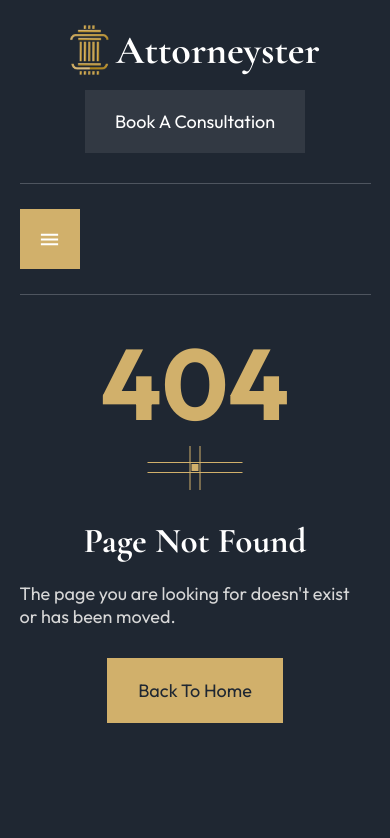
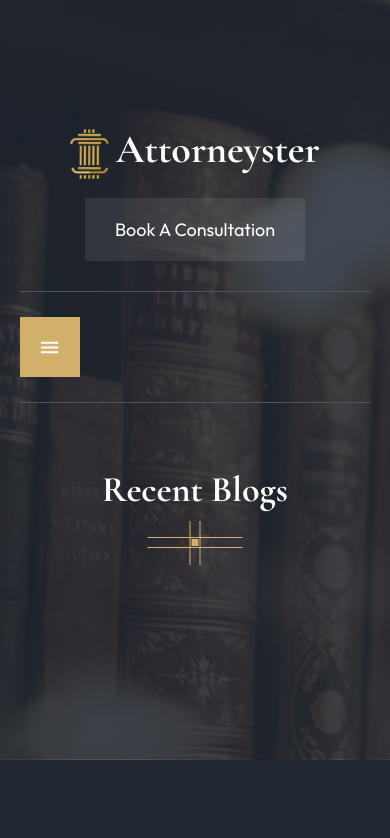
Before and after one commit to MohamedHabibFrigui/Law-Firm, a React (Vite) app: page /blog in a window 390 px wide. Before the commit this address had no page. Shown: the top 838 px of the page. Built offline with nearby package versions, Linux system fonts and the light colour scheme.

Commit message:
Add the routes and fix a problem in the Navbar

```diff
--- a/src/App.jsx
+++ b/src/App.jsx
@@ -1,3 +1,4 @@
+import { Route, Routes } from "react-router-dom";
 import "./App.scss";
 import About from "./pages/About";
 import Cases from "./pages/Cases";
@@ -12,15 +13,17 @@ import Testimonial from "./pages/Testimonial";
 function App() {
   return (
     <div className="app">
-      {/* <Home /> */}
-      {/* <About /> */}
-      {/* <Pricing /> */}
-      {/* <Testimonial /> */}
-      {/* <ContactUs /> */}
-      {/* <RecentBlog /> */}
-      {/* <Cases /> */}
-      {/* <PracticeArea /> */}
-      <Error />
+      <Routes>
+        <Route path="/" element={<Home />} />
+        <Route path="/about" element={<About />} />
+        <Route path="/pricing" element={<Pricing />} />
+        <Route path="/testimonial" element={<Testimonial />} />
+        <Route path="/contact-us" element={<ContactUs />} />
+        <Route path="/blog" element={<RecentBlog />} />
+        <Route path="/cases" element={<Cases />} />
+        <Route path="/practice-area" element={<PracticeArea />} />
+        <Route path="*" element={<Error />} />
+      </Routes>
     </div>
   );
 }
--- a/src/components/AboutIntroSection/AboutIntroSection.jsx
+++ b/src/components/AboutIntroSection/AboutIntroSection.jsx
@@ -35,7 +35,7 @@ const AboutIntroSection = () => {
             <BsInstagram className="socialIcon" />
             <BsPinterest className="socialIcon" />
           </div>
-          <Button text="Get An Appointment" type="white" />
+          <Button text="Get An Appointment" type="white" to="/contact-us" />
         </div>
       </div>
     </section>
--- a/src/components/Button/Button.jsx
+++ b/src/components/Button/Button.jsx
@@ -1,8 +1,13 @@
+import { Link } from "react-router-dom";
 import "./Button.scss";
 
-const Button = ({ text, large, type }) => {
+const Button = ({ text, large, type, to }) => {
   return (
-    <div className={`button ${large === true && "large"} ${type}`}>{text}</div>
+    <Link to={to}>
+      <div className={`button ${large === true && "large"} ${type}`}>
+        {text}
+      </div>
+    </Link>
   );
 };
 
--- a/src/components/ConsultationSection/ConsultationSection.jsx
+++ b/src/components/ConsultationSection/ConsultationSection.jsx
@@ -14,7 +14,7 @@ const ConsultationSection = () => {
             and we’ll get in touch shortly, or phone between 8:00 am and 7:00 pm
             Monday to Saturday.
           </p>
-          <Button text="Contact Us" type="filled" />
+          <Button text="Contact Us" type="filled" to="/contact-us" />
         </div>
         <div className="right">
           <div className="rightContent">
--- a/src/components/ErrorSection/ErrorSection.jsx
+++ b/src/components/ErrorSection/ErrorSection.jsx
@@ -5,13 +5,13 @@ import "./ErrorSection.scss";
 const ErrorSection = () => {
   return (
     <div className="errorSection">
-      <Navbar />
+      <Navbar home />
       <div className="container center">
         <h1 className="errorCode">404</h1>
         <img src="sep2.svg" alt="sep" className="sep" />
         <h1>Page Not Found</h1>
         <p>The page you are looking for doesn't exist or has been moved.</p>
-        <Button text="Back To Home" type="filled" />
+        <Button text="Back To Home" type="filled" to="/" />
       </div>
     </div>
   );
--- a/src/components/FAQSection/FAQSection.jsx
+++ b/src/components/FAQSection/FAQSection.jsx
@@ -75,7 +75,7 @@ const FAQSection = () => {
             <br />
             from us via the following contact number
           </p>
-          <Button type="filled" text="Contact Us" />
+          <Button type="filled" text="Contact Us" to="/contact-us" />
         </footer>
       </div>
     </section>
--- a/src/components/HeroSection/HeroSection.jsx
+++ b/src/components/HeroSection/HeroSection.jsx
@@ -5,7 +5,7 @@ import Button from "../../components/Button/Button";
 const HeroSection = () => {
   return (
     <section className="heroSection">
-      <Navbar />
+      <Navbar home />
       <div
         className="container flexBetween"
         style={{ height: "100vh", zIndex: 1 }}
@@ -17,7 +17,7 @@ const HeroSection = () => {
             we have helped countless maritime workers and their families go up
             against the largest offshore companies and win.
           </p>
-          <Button text="Get In Touch" type="filled" />
+          <Button text="Get In Touch" type="filled" to="/about" />
         </div>
         <div className="right">
           <img src="person1.png" alt="person" />
--- a/src/components/HistorySection/HistorySection.jsx
+++ b/src/components/HistorySection/HistorySection.jsx
@@ -86,7 +86,7 @@ const HistorySection = () => {
               <div className="progress ninty"></div>
             </div>
           </div>
-          <Button text="Free Consulting" type="filled" />
+          <Button text="Free Consulting" type="filled" to="/contact-us" />
         </div>
       </div>
     </section>
--- a/src/components/Navbar/Navbar.jsx
+++ b/src/components/Navbar/Navbar.jsx
@@ -6,7 +6,7 @@ import { BsFillTelephoneFill } from "react-icons/bs";
 import { MdMail, MdMenu } from "react-icons/md";
 import { useRef } from "react";
 
-const Navbar = () => {
+const Navbar = ({ home }) => {
   const burgerMenu = useRef();
   const links = useRef();
 
@@ -27,10 +27,18 @@ const Navbar = () => {
               <h1>Attorneyster</h1>
             </div>
           </Link>
-          <Button text="Book A Consultation" large={false} type="transparent" />
+          <Button
+            text="Book A Consultation"
+            large={false}
+            type="transparent"
+            to="/contact-us"
+          />
         </header>
         <main className="flexBetween">
-          <nav className="flexBetween" ref={links}>
+          <nav
+            className={`${home ? "flexBetween home" : "flexBetween"}`}
+            ref={links}
+          >
             <NavLink to="/">Home</NavLink>
             <NavLink to="/about">About Us</NavLink>
             <div className="pages">
@@ -41,24 +49,24 @@ const Navbar = () => {
               <div className="mega-menu-content">
                 <ul>
                   <li>
-                    <NavLink to="#">Practice Areas</NavLink>
+                    <NavLink to="/practice-area">Practice Areas</NavLink>
                   </li>
                   <li>
-                    <NavLink to="#">Cases</NavLink>
+                    <NavLink to="/cases">Cases</NavLink>
                   </li>
                   <li>
-                    <NavLink to="#">Pricing</NavLink>
+                    <NavLink to="/pricing">Pricing</NavLink>
                   </li>
                   <li>
-                    <NavLink to="#">Blog</NavLink>
+                    <NavLink to="/blog">Blog</NavLink>
                   </li>
                   <li>
-                    <NavLink to="#">Testimonial</NavLink>
+                    <NavLink to="/testimonial">Testimonial</NavLink>
                   </li>
                 </ul>
               </div>
             </div>
-            <NavLink to="/contact">Contact Us</NavLink>
+            <NavLink to="/contact-us">Contact Us</NavLink>
           </nav>
           <div className="burger-menu" ref={burgerMenu} onClick={handleclick}>
             <MdMenu className="menu-icon" />
--- a/src/components/Navbar/Navbar.scss
+++ b/src/components/Navbar/Navbar.scss
@@ -173,8 +173,12 @@
         &.visible {
           visibility: visible;
           opacity: 1;
+          top: 450px;
+          left: 5%;
+
+          &.home {
             top: 330px;
-          left: 5%;
+          }
         }
 
         a {
@@ -234,7 +238,10 @@
       width: 90%;
 
       &.visible {
-        top: 320px;
+        top: 450px;
+        &.home {
+          top: 300px;
+        }
       }
     }
     .navContact {
@@ -243,7 +250,8 @@
   }
 }
 @media screen and (max-width: 478.98px) {
-  .navbar header .logo {
+  .navbar {
+    header .logo {
       .logoIcon {
         height: 50px;
 
@@ -256,4 +264,15 @@
         font-size: 40px;
       }
     }
+    main {
+      nav {
+        &.visible {
+          top: 400px;
+          &.home {
+            top: 260px;
           }
+        }
+      }
+    }
+  }
+}
```
Lines whose indentation alone changed are shown as unchanged.
